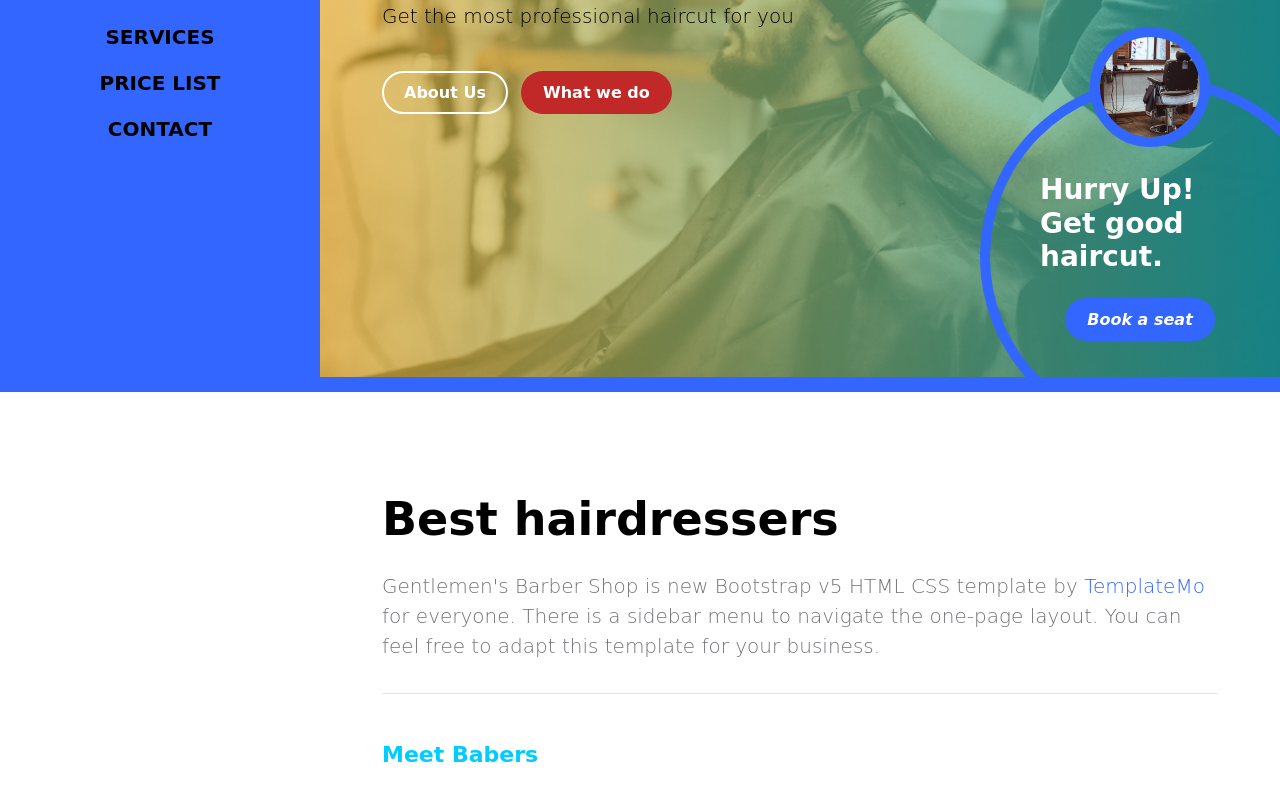
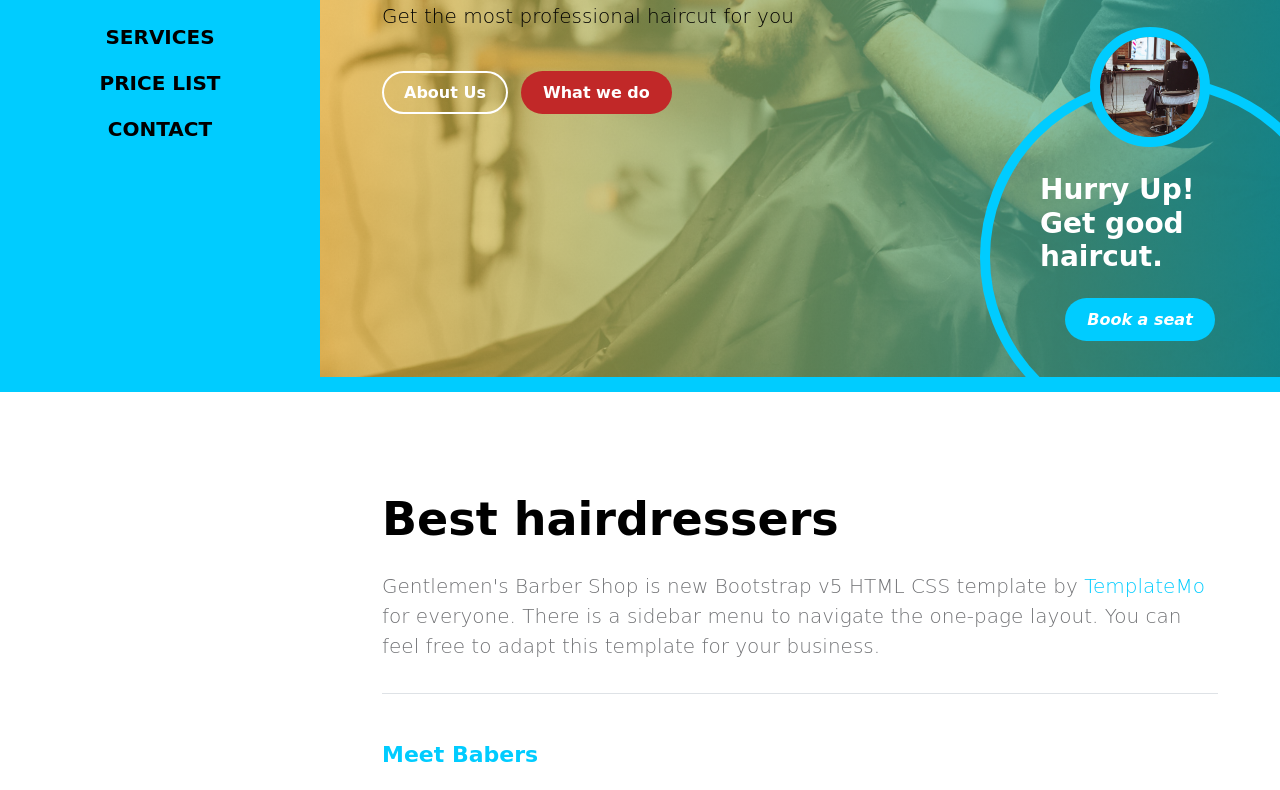
Before and after one commit to Wiebewupping/wiebewupping.github.io, a plain HTML site: page index.html in a window 1280 px wide. Shown: the part 408-1198 px from the top of the page. Drawn offline with Linux system fonts and the light colour scheme; a web font is replaced by a local one.

Commit message:
Update templatemo-barber-shop.css

```diff
--- a/css/templatemo-barber-shop.css
+++ b/css/templatemo-barber-shop.css
@@ -12,7 +12,7 @@ https://templatemo.com/tm-585-barber-shop
 -----------------------------------------*/
 :root {
   --white-color:                  #ffffff;
-  --primary-color:                #3366ff;
+  --primary-color:                #00ccff;
   --secondary-color:              #00ccff;
   --section-bg-color:             #f0f8ff;
   --custom-btn-bg-color:          #c12828;
```
